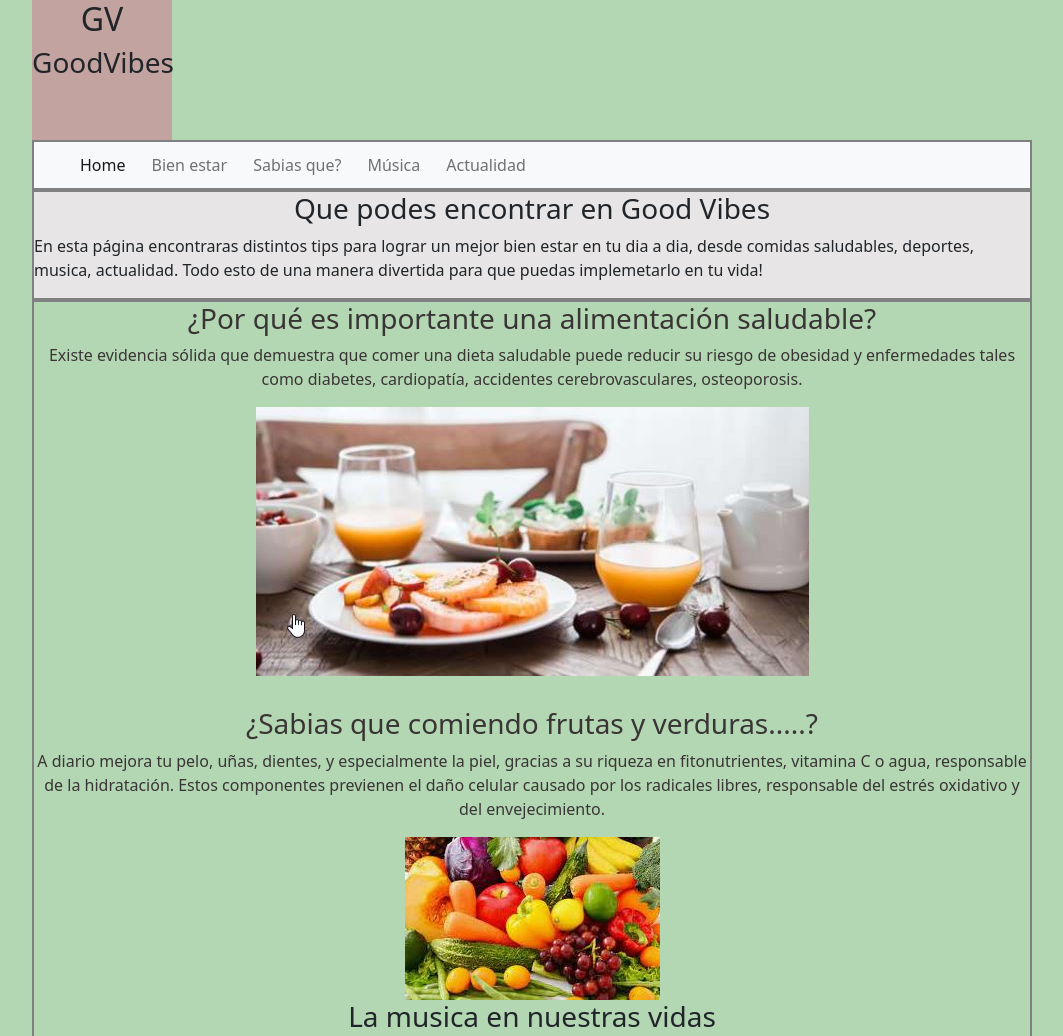
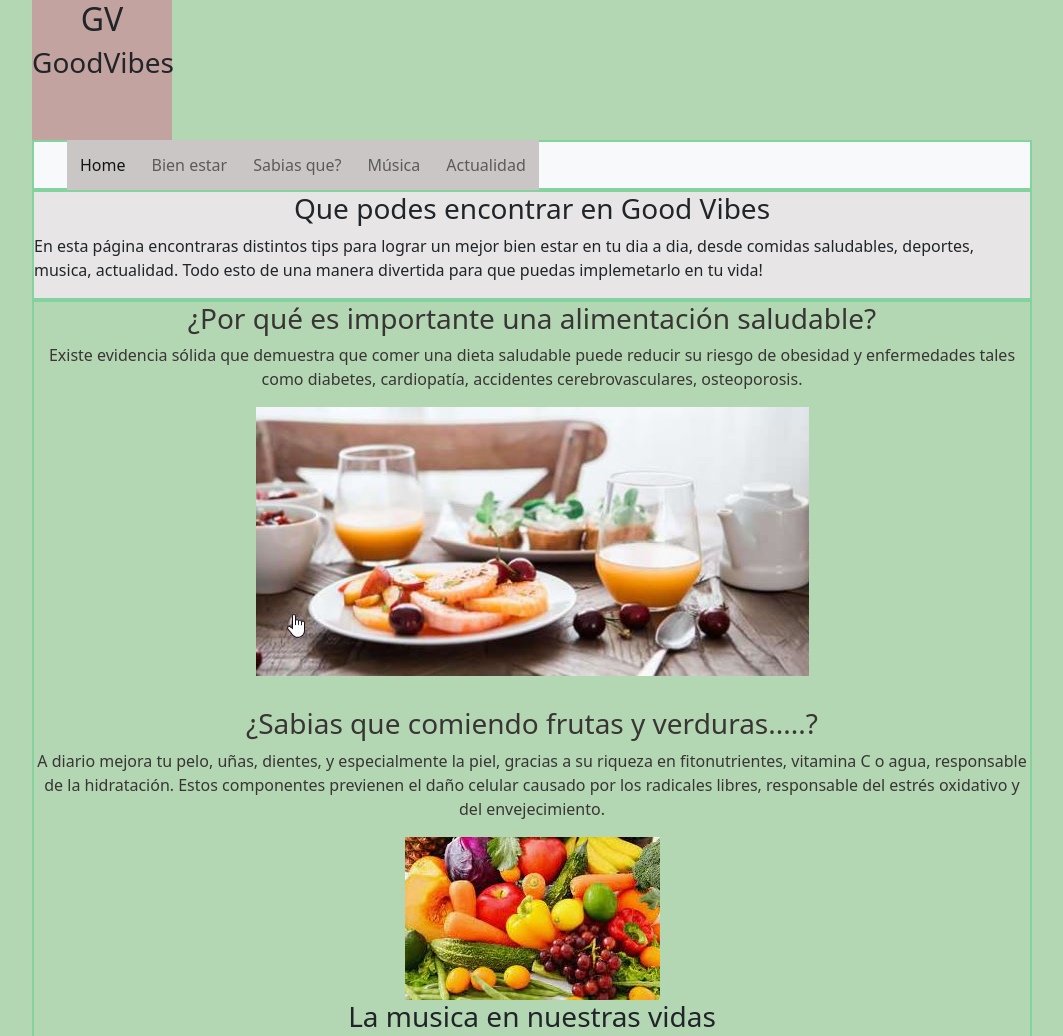
Before and after one commit to GipyCoronel/Fbox-Grid-Responsive, a plain HTML site: page index.html in a window 1280 px wide. Shown: the top 1036 px of the page, without its empty margins (108-1171 px from the left). Drawn offline with nearby package versions, Linux system fonts and the light colour scheme.

Commit message:
agregue modificacion en el css por NAV y tambien se modifico el archivo de actualidad

```diff
--- a/css/main.css
+++ b/css/main.css
@@ -13,7 +13,7 @@
     margin: auto;
 }
 header, nav, main, footer {
-    border: solid 2px grey;
+    border: solid 2px rgb(132, 211, 158);
 }
 
 header {
@@ -27,10 +27,17 @@ nav {
     padding-top: 10px;
     grid-area: nav;
 
+
+    }
+    .navbar-nav {
+
+        align-items: end;
+        background-color: rgb(202, 198, 198);
     }
 
 
     nav a {
+
     margin:5px;
 
     }
@@ -195,11 +202,7 @@ body {
 }
 /* agregando transicion y animacion */
 
-nav {
 
-    width: 1000px;
-    height: 50px;
-}
 
 
 header:hover {
```
